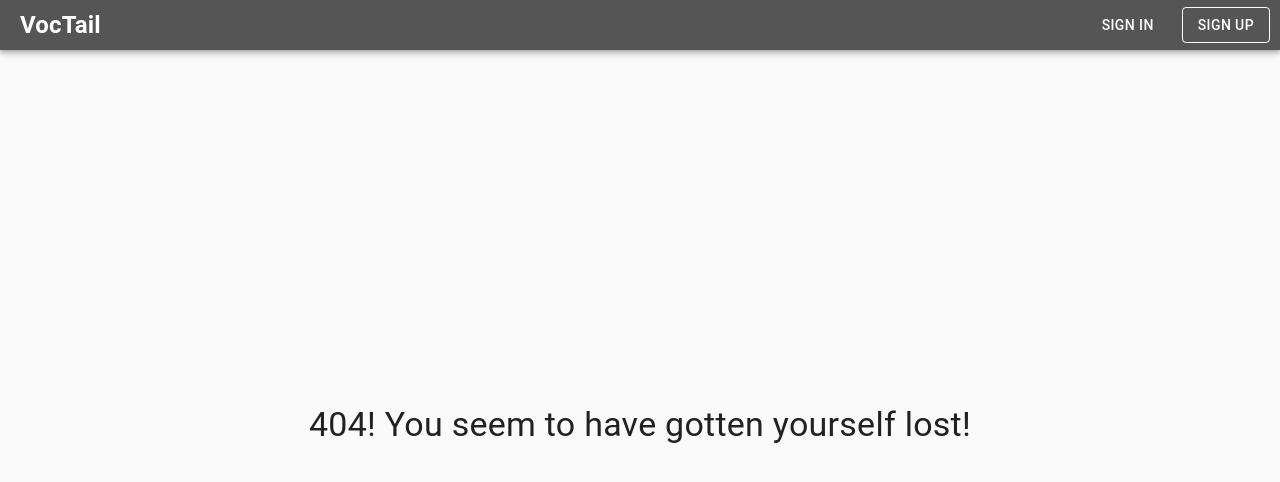
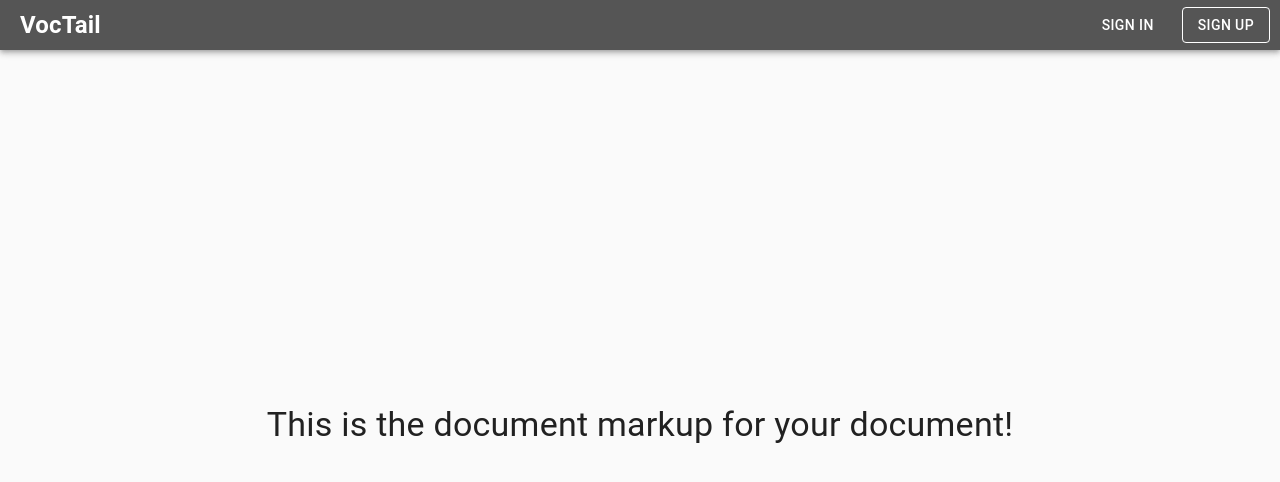
Before and after one commit to smithyworks/voctail, a React (Create React App) app in the folder frontend/: page /document-markup in a window 1280 px wide. Before the commit this address had no page. Shown: the top 482 px of the page. Built offline with nearby package versions, Linux system fonts and the light colour scheme; no server answers.

Commit message:
added document markup link to the grid-titles and empty page for the markup

```diff
--- a/frontend/src/App.js
+++ b/frontend/src/App.js
@@ -1,7 +1,7 @@
 import React from "react";
 import { BrowserRouter as Router, Switch, Route, Redirect } from "react-router-dom";
 
-import { DashboardPage, SigninPage, SignoutRedirect, Error404Page, IntroPage, AdminPage, DocumentPage } from "./components";
+import { DashboardPage, SigninPage, SignoutRedirect, Error404Page, IntroPage, AdminPage, DocumentPage, DocumentMarkup } from "./components";
 import { tokens } from "./utils";
 
 function ProtectedRoute({ ...props }) {
@@ -16,6 +16,8 @@ function App() {
         <ProtectedRoute path="/admin" component={AdminPage} />
         <ProtectedRoute path="/dashboard" component={DashboardPage} />
         <ProtectedRoute path="/documents" component={DocumentPage} />
+
+        <Route path="/document-markup" component={DocumentMarkup} />
 
         <Route path="/signup">
           <SigninPage signup />
--- /dev/null
+++ b/frontend/src/components/DocumentMarkup.js
@@ -0,0 +1,38 @@
+import React, { useState, useEffect } from "react";
+import { Grid, Typography as T , GridList, GridListTile, ListSubheader, GridListTileBar, IconButton} from "@material-ui/core";
+import { makeStyles } from "@material-ui/core/styles";
+// import LocalBarIcon from '@material-ui/icons/LocalBar';
+
+import AppPage from "./AppPage.js";
+import { api } from "../utils";
+// import {Link} from "reactrouter-dom";
+
+const useStyles = makeStyles({
+    container: { height: "100%", width: "100%" },
+    grid: { height: "100%", width: "100%" },
+    userItem: { width: "150px" },
+});
+
+function DocumentMarkup({ ...props }) {
+    const classes = useStyles();
+    const [user, setUser] = useState();
+
+    useEffect(() => {
+        api
+            .user()
+            .then(res => {
+                if (res) setUser(res.data);
+            })
+            .catch(err => console.log(err));
+    }, []);
+
+    return (
+        <AppPage location="document-markup" id="document-markup-page">
+            <Grid className={classes.grid} container justify="center" alignItems="center" direction="column">
+                <T variant="h4">This is the document markup for your document!</T>
+            </Grid>
+        </AppPage>
+    );
+}
+
+export default DocumentMarkup;
--- a/frontend/src/components/DocumentPage.js
+++ b/frontend/src/components/DocumentPage.js
@@ -7,6 +7,7 @@ import AppPage from "./AppPage.js";
 import { api } from "../utils";
 
 import tileData from './tileData.js';
+import {Link} from "react-router-dom";
 
 
 
@@ -15,15 +16,18 @@ const useStyles = makeStyles({
     grid: { height: 100, width: "100%" },
     userItem: { width: "150px" },
 
-    //gridlist
+    //gridlist with documents
     root: { display: 'flex', flexWrap: 'wrap', justifyContent: 'space-around', overflow: 'hidden', backgroundColor: 'rgba(255,255,255,0.54)', },
     gridList: { width: "100%", height: 800, justifyContent: 'space-around'},
     icon: {color: 'rgba(255,255,255,0.54)'},
 });
 
-function Documents({ ...props }) {
+function Documents({ ...props}, location) {
     const classes = useStyles();
     const [user, setUser] = useState();
+    //todo integrate flexible link to individual documents instead of const document markup
+    const documentMarkupLinkClass = location ==="document-markup" ? classes.activeLink : classes.link;
+
 
     useEffect(() => {
         api
@@ -48,18 +52,24 @@ function Documents({ ...props }) {
                     <GridListTile key={tile.img} cols={1}>
                         <img src={tile.img} alt={tile.title} />
                         <GridListTileBar
-                            title={tile.title}
+                            title={
+                                <Link to="/document-markup" className={documentMarkupLinkClass}>
+                                    {tile.title}
+                                </Link>
+                                }
                             subtitle={<span>description: {tile.description}</span>}
                             actionIcon={
                                 <IconButton aria-label={`info about ${tile.title}`} className={classes.icon}>
                                     <LocalBarIcon />
                                 </IconButton>
                             }
+
                         />
+                        //documentMarkupLinkClass = location === "document-markup" ? classes.activeLink : classes.link;
+
                     </GridListTile>
                 ))}
             </GridList>
-
 
     </AppPage>
 );
--- a/frontend/src/components/index.js
+++ b/frontend/src/components/index.js
@@ -5,5 +5,6 @@ import Error404Page from "./Error404Page.js";
 import IntroPage from "./IntroPage.js";
 import AdminPage from "./AdminPage.js";
 import DocumentPage from "./DocumentPage.js";
+import DocumentMarkup from "./DocumentMarkup.js";
 
-export { DashboardPage, SigninPage, SignoutRedirect, Error404Page, IntroPage, AdminPage, DocumentPage };
+export { DashboardPage, SigninPage, SignoutRedirect, Error404Page, IntroPage, AdminPage, DocumentPage, DocumentMarkup };
```
